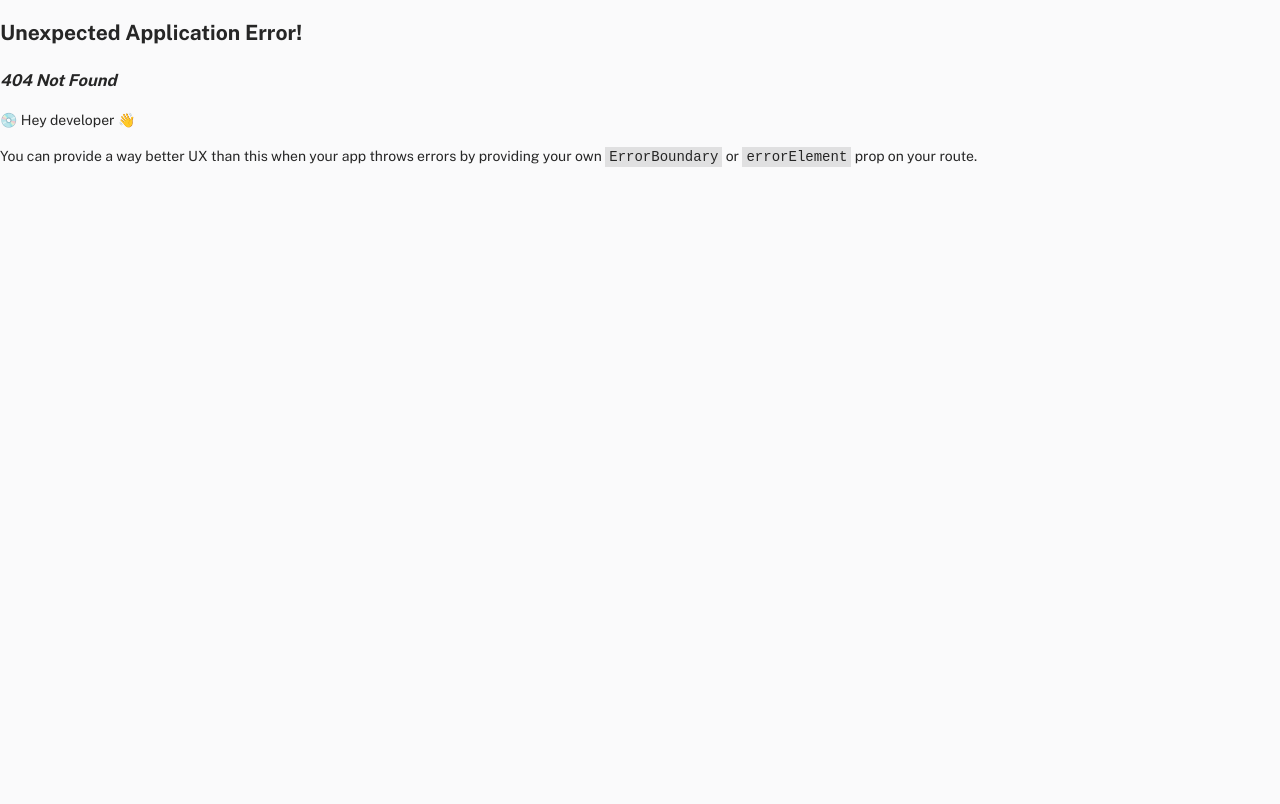
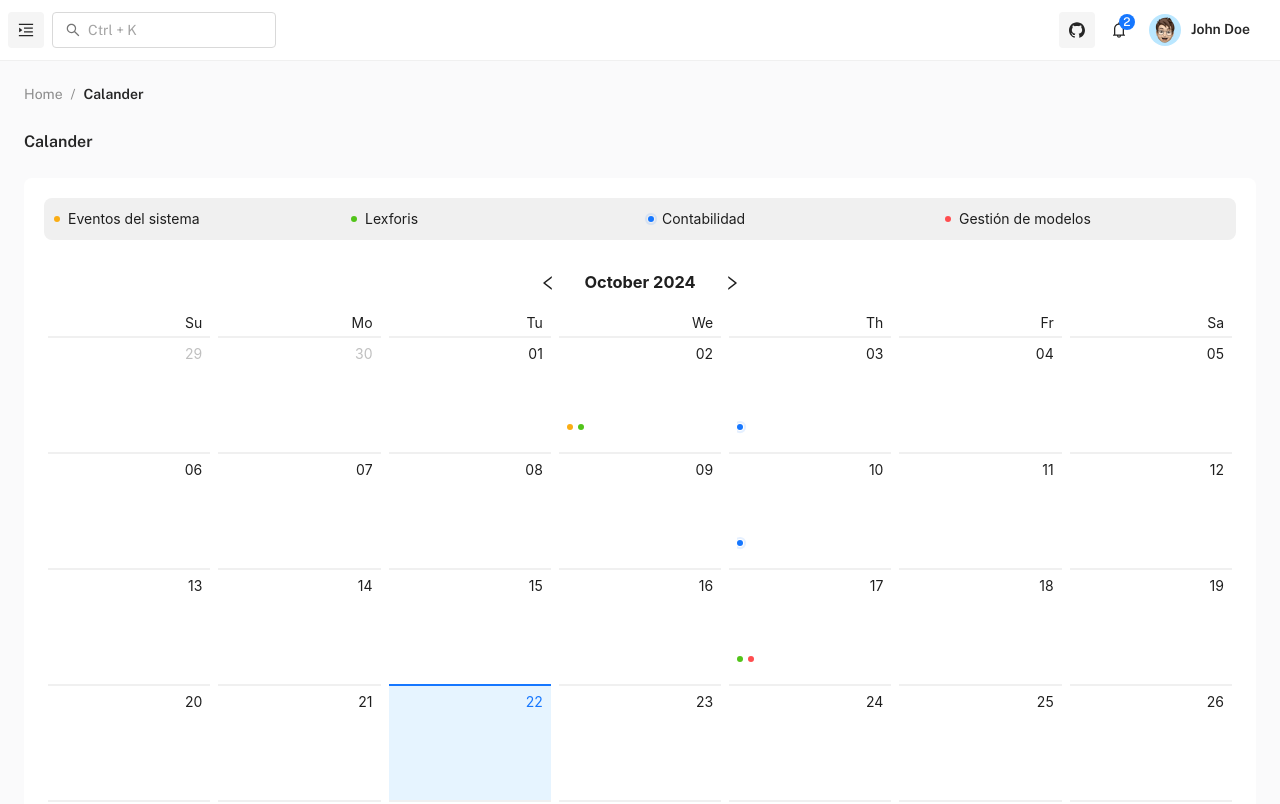
Before and after one commit to tapanrixosys/lexforis-fronted, a React (Vite) app in the folder lexforis/: page /free/calendar in a window 1280 px wide. Before the commit this address had no page. Shown: the top 804 px of the page. Built offline with nearby package versions, Linux system fonts and the light colour scheme.

Commit message:
create a calendar design

```diff
--- a/lexforis/package.json
+++ b/lexforis/package.json
@@ -18,7 +18,7 @@
   },
   "dependencies": {
     "@ant-design/colors": "^7.0.2",
-    "@ant-design/icons": "^5.3.1",
+    "@ant-design/icons": "^5.5.1",
     "@emotion/cache": "^11.11.0",
     "@emotion/react": "^11.11.4",
     "@emotion/styled": "^11.11.0",
@@ -32,6 +32,7 @@
     "@mui/system": "^5.15.12",
     "@svgr/webpack": "^8.1.0",
     "@vitejs/plugin-react": "^4.2.1",
+    "antd": "^5.21.5",
     "apexcharts": "^3.49.0",
     "formik": "^2.4.5",
     "framer-motion": "^11.0.8",
--- a/lexforis/src/menu-items/page.jsx
+++ b/lexforis/src/menu-items/page.jsx
@@ -10,17 +10,17 @@ const icons = {
 // ==============================|| MENU ITEMS - EXTRA PAGES ||============================== //
 
 const pages = {
-  id: 'authentication',
-  title: 'Authentication',
+  id: 'CRM',
+  title: 'CRM',
   type: 'group',
   children: [
     {
       id: 'login1',
-      title: 'Login',
+      title: 'Calander',
       type: 'item',
-      url: '/login',
-      icon: icons.LoginOutlined,
-      target: true
+      url: '/calendar',
+      icon: icons.ProfileOutlined,
+      // target: true
     },
     {
       id: 'register1',
--- /dev/null
+++ b/lexforis/src/pages/Calendar/Calendar.jsx
@@ -0,0 +1,185 @@
+import React, { useState, useRef } from 'react';
+import { Calendar, Badge, Row, Col, Modal } from 'antd';
+import { LeftOutlined, RightOutlined } from '@ant-design/icons';
+
+// Sample data for calendar events
+const getListData = (value) => {
+  let listData;
+  switch (value.date()) {
+    case 2:
+      listData = [
+        { type: 'warning', content: 'Eventos del sistema' },
+        { type: 'success', content: 'Lexforis' },
+      ];
+      break;
+    case 3:
+      listData = [
+        { type: 'processing', content: 'Contabilidad' },
+      ];
+      break;
+    case 10:
+      listData = [
+        { type: 'processing', content: 'Lexforis' },
+      ];
+      break;
+    case 17:
+      listData = [
+        { type: 'success', content: 'Gestión de modelos' },
+        { type: 'error', content: 'Eventos del sistema' },
+      ];
+      break;
+    default:
+      listData = [];
+  }
+  return listData || [];
+};
+
+// Function to render events as colored dots
+const dateCellRender = (value, handleDotClick) => {
+  const listData = getListData(value);
+  return (
+    <ul style={{ margin: 0, padding: 0, listStyle: 'none', marginTop: '50px' }}>
+      {listData.map((item, index) => (
+        <li key={index} style={{ display: 'inline-block', marginRight: 5 }}>
+          <Badge
+            status={item.type}
+            onClick={(e) => handleDotClick(listData, e)} // Pass event to capture click position
+            style={{ cursor: 'pointer' }}
+          />
+        </li>
+      ))}
+    </ul>
+  );
+};
+
+// Custom header with month/year navigation using icons
+const headerRender = ({ value, onChange }) => {
+  const currentMonth = value.format('MMMM YYYY');
+
+  const handlePrevMonth = () => {
+    const newValue = value.clone().subtract(1, 'month');
+    onChange(newValue);
+  };
+
+  const handleNextMonth = () => {
+    const newValue = value.clone().add(1, 'month');
+    onChange(newValue);
+  };
+
+  return (
+    <div style={{ display: 'flex', alignItems: 'center', justifyContent: 'center', gap: '20px', padding: '10px 0', width: "200px", margin: "0 auto" }}>
+      <LeftOutlined onClick={handlePrevMonth} style={{ fontSize: '16px', cursor: 'pointer' }} />
+      <h3 style={{ margin: 0, width: '130px', textAlign: 'center' }}>{currentMonth}</h3>
+      <RightOutlined onClick={handleNextMonth} style={{ fontSize: '16px', cursor: 'pointer' }} />
+    </div>
+  );
+};
+
+// Main calendar component
+const MyCalendar = () => {
+  const [isModalVisible, setIsModalVisible] = useState(false);
+  const [modalContent, setModalContent] = useState([]);
+  const [modalPosition, setModalPosition] = useState({ top: 0, left: 0 });
+  const [isDetailModalVisible, setIsDetailModalVisible] = useState(false);
+  const [selectedEvent, setSelectedEvent] = useState(null);
+  const modalRef = useRef(null);
+
+  // Function to handle dot click and calculate position
+  const handleDotClick = (listData, event) => {
+    const rect = event.target.getBoundingClientRect(); // Get position of clicked element
+    setModalContent(listData);
+    setModalPosition({
+      top: rect.top + window.scrollY + 30, // Adjust position slightly below the dot
+      left: rect.left + window.scrollX - 150, // Adjust to center the modal
+    });
+    setIsModalVisible(true);
+  };
+
+  // Function to handle event item click
+  const handleEventClick = (event) => {
+    setSelectedEvent(event);
+    setIsDetailModalVisible(true); // Open detailed modal for clicked event
+  };
+
+  return (
+    <div style={{ padding: 20, backgroundColor: '#fff', borderRadius: 8 }}>
+      {/* Legend for event categories */}
+      <div style={{ marginBottom: 20, padding: 10, backgroundColor: '#f0f0f0', borderRadius: 8 }}>
+        <Row gutter={16}>
+          <Col span={6}><Badge status="warning" text="Eventos del sistema" /></Col>
+          <Col span={6}><Badge status="success" text="Lexforis" /></Col>
+          <Col span={6}><Badge status="processing" text="Contabilidad" /></Col>
+          <Col span={6}><Badge status="error" text="Gestión de modelos" /></Col>
+        </Row>
+      </div>
+
+      {/* Calendar with custom header and cell rendering */}
+      <Calendar
+        dateCellRender={(value) => dateCellRender(value, handleDotClick)}
+        headerRender={headerRender}
+      />
+
+      {/* Modal for event list */}
+      {isModalVisible && (
+  <div
+    ref={modalRef}
+    style={{
+      position: 'fixed',
+      top: '50%',
+      left: '50%',
+      width: '100%',  // Full width of the page
+      maxWidth: '1200px',  // Optional: max width to limit modal size
+      transform: 'translate(-50%, -50%)',  // Center the modal
+      backgroundColor: '#fff',  // Modal background color
+      border: '1px solid #0078D7',  // Border color
+      borderRadius: '8px',
+      padding: '20px',
+      boxShadow: '0 4px 8px rgba(0, 0, 0, 0.2)',  // Box shadow for better visibility
+      zIndex: 1000,  // Ensure modal appears above other elements
+      marginTop:"100px"
+
+    }}
+  >
+    <h3>Event Details</h3>
+    <ul style={{ listStyle: 'none', padding: 0 }}>
+      {modalContent.map((item, index) => (
+        <li
+          key={index}
+          onClick={() => handleEventClick(item)}  // Handle click on event
+          style={{
+            marginBottom: '10px',
+            padding: '15px',
+            border: '2px solid #0078D7',
+            borderRadius: '8px',
+            backgroundColor: '#fff',
+            display: 'flex',
+            alignItems: 'center',
+            // justifyContent: 'space-between',
+            fontSize: '16px',
+            cursor: 'pointer',
+          }}
+        >
+          <Badge status={item.type} />
+          <span style={{ marginLeft: '10px' }}>{item.content}</span>
+        </li>
+      ))}
+    </ul>
+    <button onClick={() => setIsModalVisible(false)} style={{ marginTop: '10px' }}>Close</button>
+  </div>
+)}
+
+
+      {/* Detailed modal for clicked event */}
+      <Modal
+        title="Event Details"
+        visible={isDetailModalVisible}
+        onCancel={() => setIsDetailModalVisible(false)}
+        footer={null}
+      >
+        <p>{selectedEvent ? selectedEvent.content : ''}</p>
+      </Modal>
+    </div>
+  );
+};
+
+export default MyCalendar;
--- a/lexforis/src/routes/MainRoutes.jsx
+++ b/lexforis/src/routes/MainRoutes.jsx
@@ -3,6 +3,7 @@ import { lazy } from 'react';
 // project import
 import Loadable from 'components/Loadable';
 import Dashboard from 'layout/Dashboard';
+import Calendar from 'pages/Calendar/Calendar';
 
 const Color = Loadable(lazy(() => import('pages/component-overview/color')));
 const Typography = Loadable(lazy(() => import('pages/component-overview/typography')));
@@ -47,6 +48,10 @@ const MainRoutes = {
     {
       path: 'typography',
       element: <Typography />
+    },
+    {
+      path: 'calendar',
+      element: <Calendar />
     }
 
   ]
```
Also changed, not shown: 2 other files (tests, documents, lock files or other folders).
